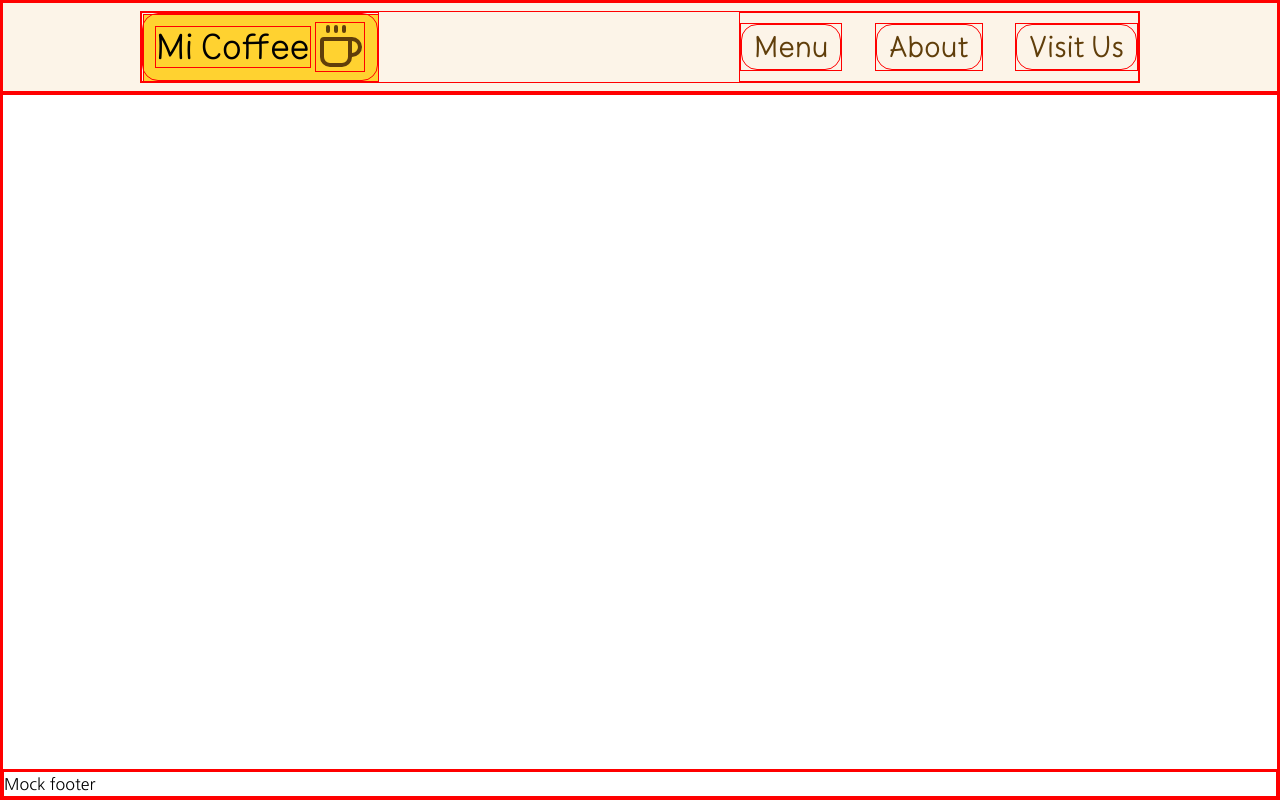
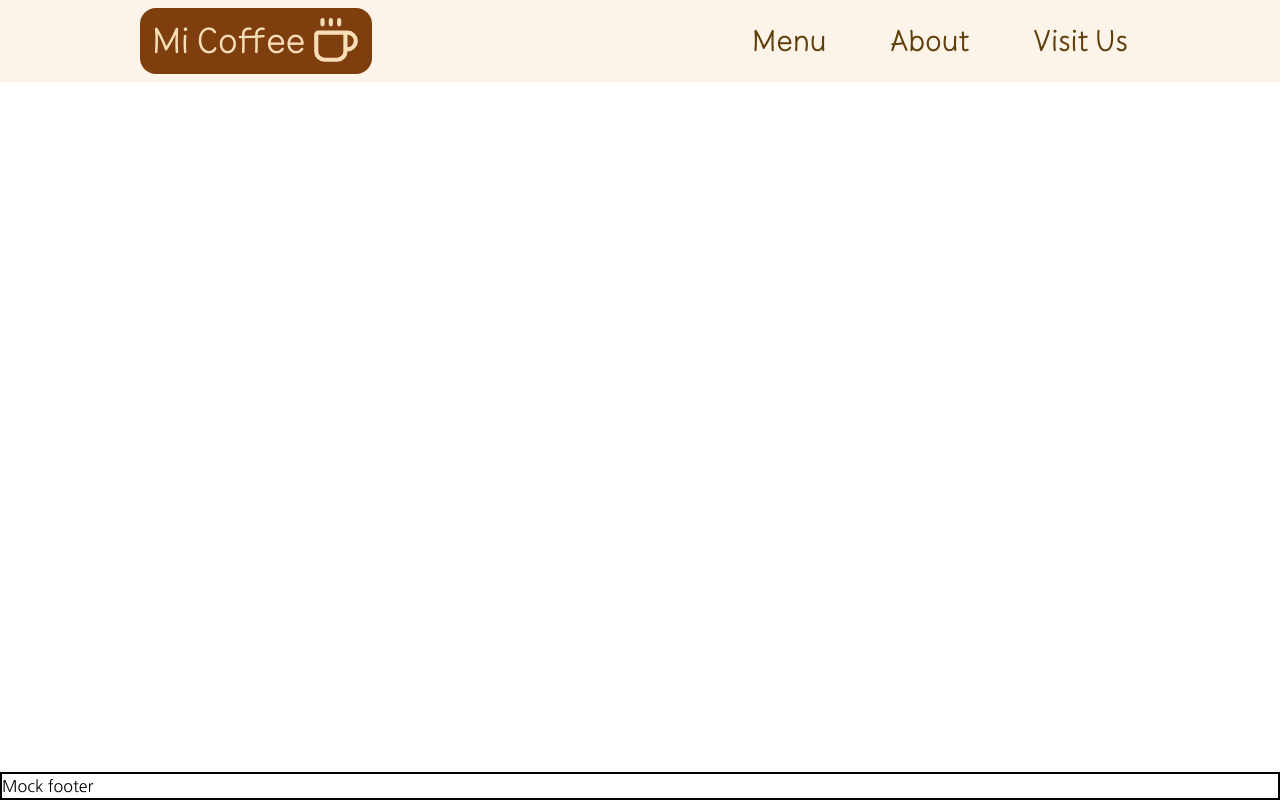
Before and after one commit to maninder56/web-development, a Next.js app in the folder frontend/coffee-shop/: page / in a window 1280 px wide. Built offline with nearby package versions, Linux system fonts and the light colour scheme.

Commit message:
Improved navigation styles

```diff
--- a/frontend/coffee-shop/src/app/globals.css
+++ b/frontend/coffee-shop/src/app/globals.css
@@ -5,9 +5,9 @@
 }
 
 
-* {
+/* * {
   border: solid 1px red;
-}
+} */
 
 
 
--- a/frontend/coffee-shop/src/components/navigation.tsx
+++ b/frontend/coffee-shop/src/components/navigation.tsx
@@ -68,8 +68,7 @@ export default function Navigation() {
         <nav className='min-h-20 flex justify-center bg-surface-background'>
             <div ref={containerRef} className='m-2 flex-1 flex justify-between max-w-250 relative'>
                 <div ref={pillRef} className={`
-                    bg-amber-300
-                    border-solid border-red-600 border
+                    bg-surface-brand rounded-2xl
                     absolute top-0 left-0
                     transition duration-300 ease-[cubic-bezier(0.22,1,0.36,1)]
                 `} style={{
@@ -83,7 +82,6 @@ export default function Navigation() {
                         'height 300ms cubic-bezier(0.22,1,0.36,1) 80ms'
 
                 }} />
-            {/* ${!isHomePage ? 'translate-x-90' : ''} */}
                 <div className='mt-auto mb-auto z-10'>
                     <Link ref={homeRef} href={homePage}
                         className={`
@@ -91,6 +89,7 @@ export default function Navigation() {
                             text-4xl font-heading
                             pl-3 pr-3 pt-2 pb-2 rounded-2xl
                             transition delay-100 ease-in
+                            ${isHomePage ? 'text-text-on-brand' : 'text-text-primary'}
                         `}
 
                     >
@@ -98,8 +97,8 @@ export default function Navigation() {
                         <svg width='50' height='50' viewBox='0 0 24 24' fill='none' xmlns='http://www.w3.org/2000/svg'>
                             <path d='M10 2v2m4-2v2m2 4a1 1 0 0 1 1 1v8a4 4 0 0 1-4 4H7a4 4 0 0 1-4-4V9a1 1 0 0 1 1-1h14a4 4 0 1 1 0 8h-1M6 2v2'
                                 className='transition delay-100 ease-in'
-                                stroke={'#603e0a'}
-                                // stroke={isHomePage ? '#f7deb7' : '#603e0a'}
+                                // stroke={'#603e0a'}
+                                stroke={isHomePage ? '#f7deb7' : '#603e0a'}
                                 strokeWidth='2' strokeLinecap='round' strokeLinejoin='round'/>
                         </svg>
                     </Link>
@@ -110,6 +109,7 @@ export default function Navigation() {
                             className={`
                                 pl-3 pr-3 pt-1 pb-1 rounded-2xl z-10
                                 transition delay-100 ease-in
+                                ${pathName === menuPage ? 'text-text-on-brand' : ''}
                             `}
                         >Menu</Link>
                     </li>
@@ -118,6 +118,7 @@ export default function Navigation() {
                             className={`
                                 pl-3 pr-3 pt-1 pb-1 rounded-2xl z-10
                                 transition delay-100 ease-in
+                                ${pathName === aboutPage ? 'text-text-on-brand' : ''}
                             `}
                         >About</Link>
                     </li>
@@ -126,6 +127,7 @@ export default function Navigation() {
                             className={`
                                 pl-3 pr-3 pt-1 pb-1 rounded-2xl z-10
                                 transition delay-100 ease-in
+                                ${pathName === visitUsPage ? 'text-text-on-brand' : ''}
                             `}
                         >Visit Us</Link>
                     </li>
```
